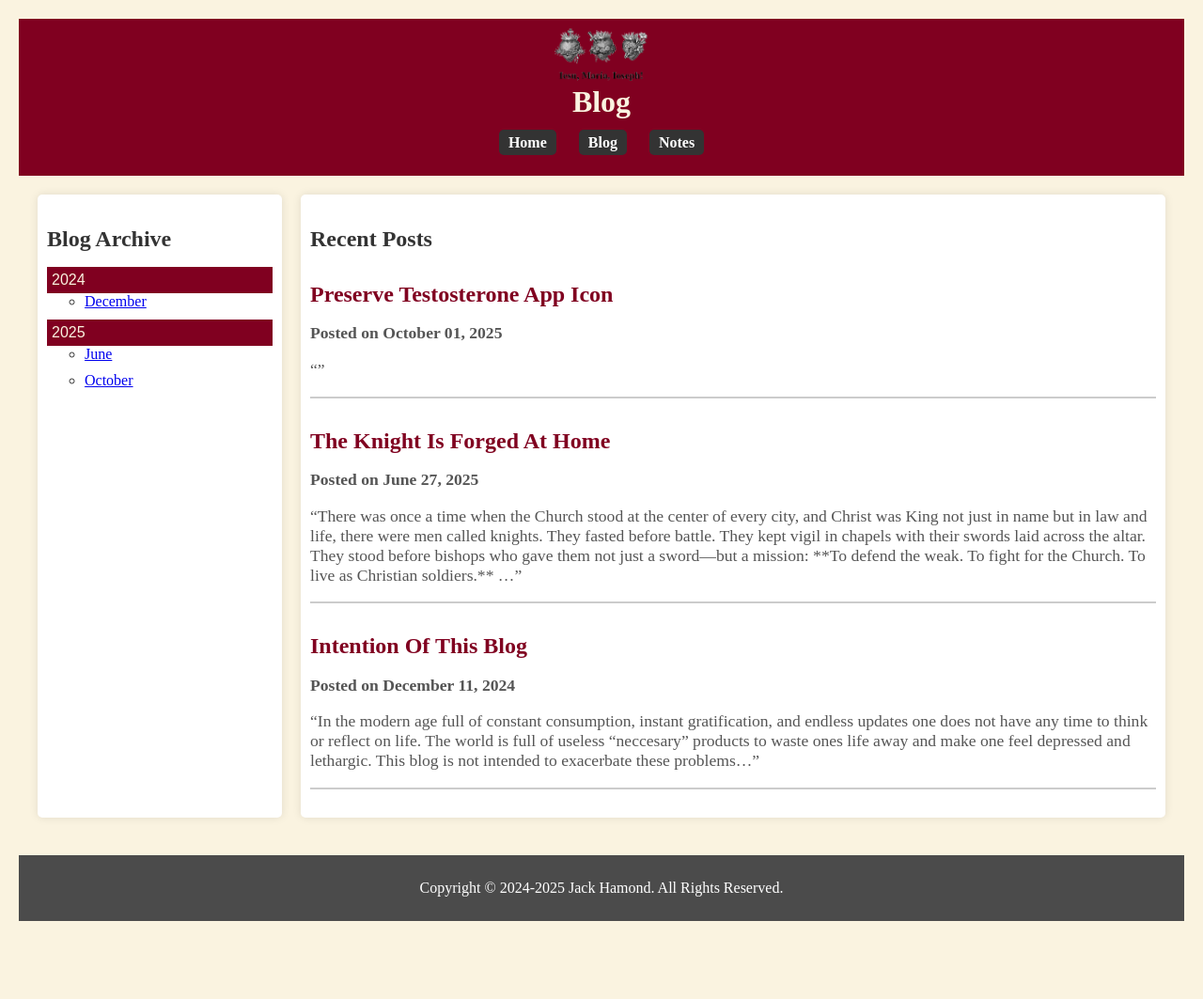
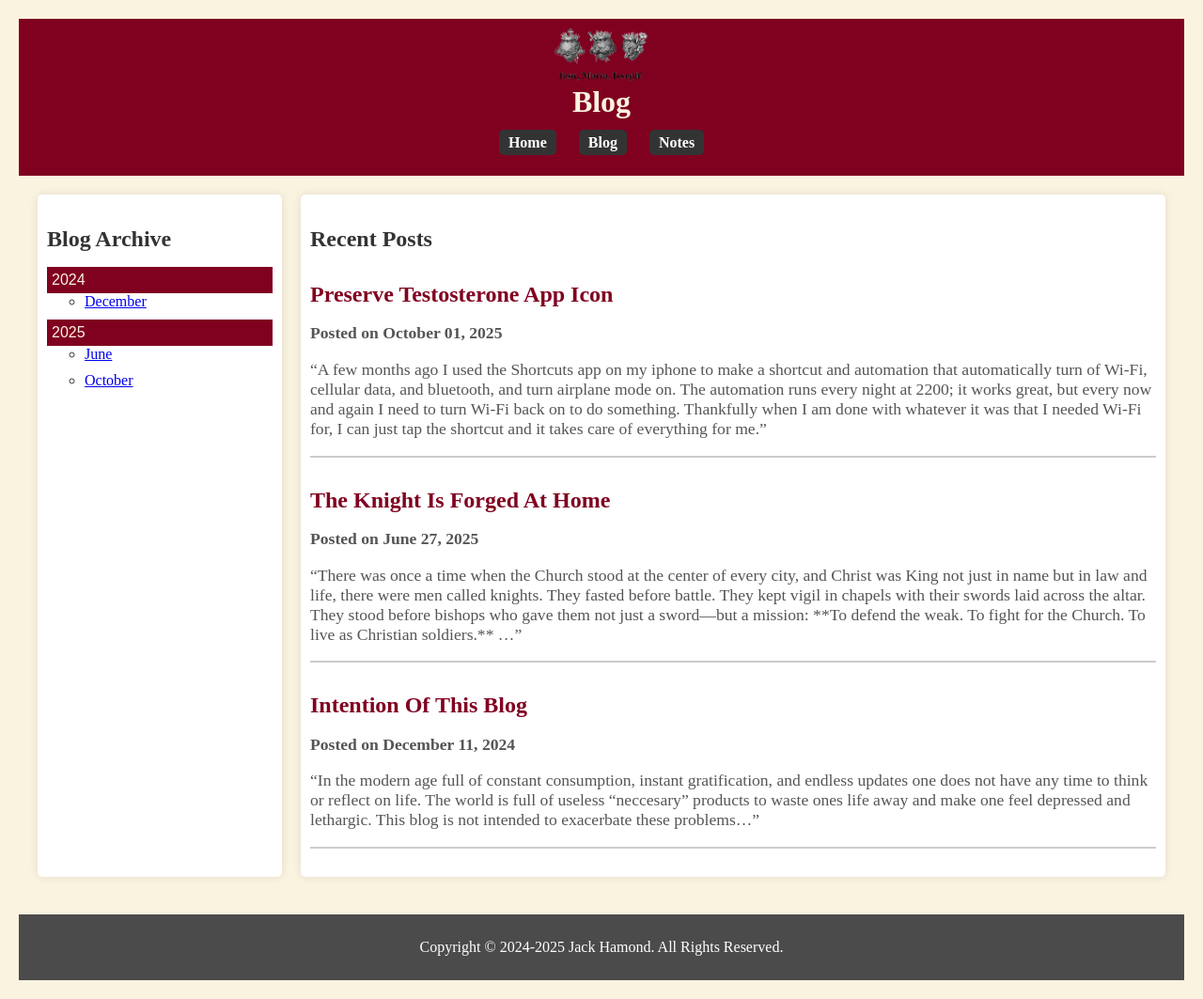
Before and after one commit to jackhamond/jackhamond.github.io, a Jekyll site: the page built from blog/index.md, in a window 1280 px wide. Shown: the whole page at 94% size. Built offline with Jekyll 4.4.1, drawn with Linux system fonts in a browser that asks for light colours; before the commit the page ends 1000 px from its top, so only the background shows below that.

Commit message:
Update 2025-10-01-preserve-testosterone-app-icon.md

```diff
--- a/_posts/2025-10-01-preserve-testosterone-app-icon.md
+++ b/_posts/2025-10-01-preserve-testosterone-app-icon.md
@@ -2,8 +2,8 @@
 Title: "Preserve Testosterone App Icon"
 date: 2025-10-01
 excerpt: >-
-  “”
-permalink: /blog/2025-10-01.html
+  “A few months ago I used the Shortcuts app on my iphone to make a shortcut and automation that automatically turn of Wi-Fi, cellular data, and bluetooth, and turn airplane mode on. The automation runs every night at 2200; it works great, but every now and again I need to turn Wi-Fi back on to do something. Thankfully when I am done with whatever it was that I needed Wi-Fi for, I can just tap the shortcut and it takes care of everything for me.”
+permalink: "/blog/2025-10-01.html"
 tags: []
 ---
 
```
